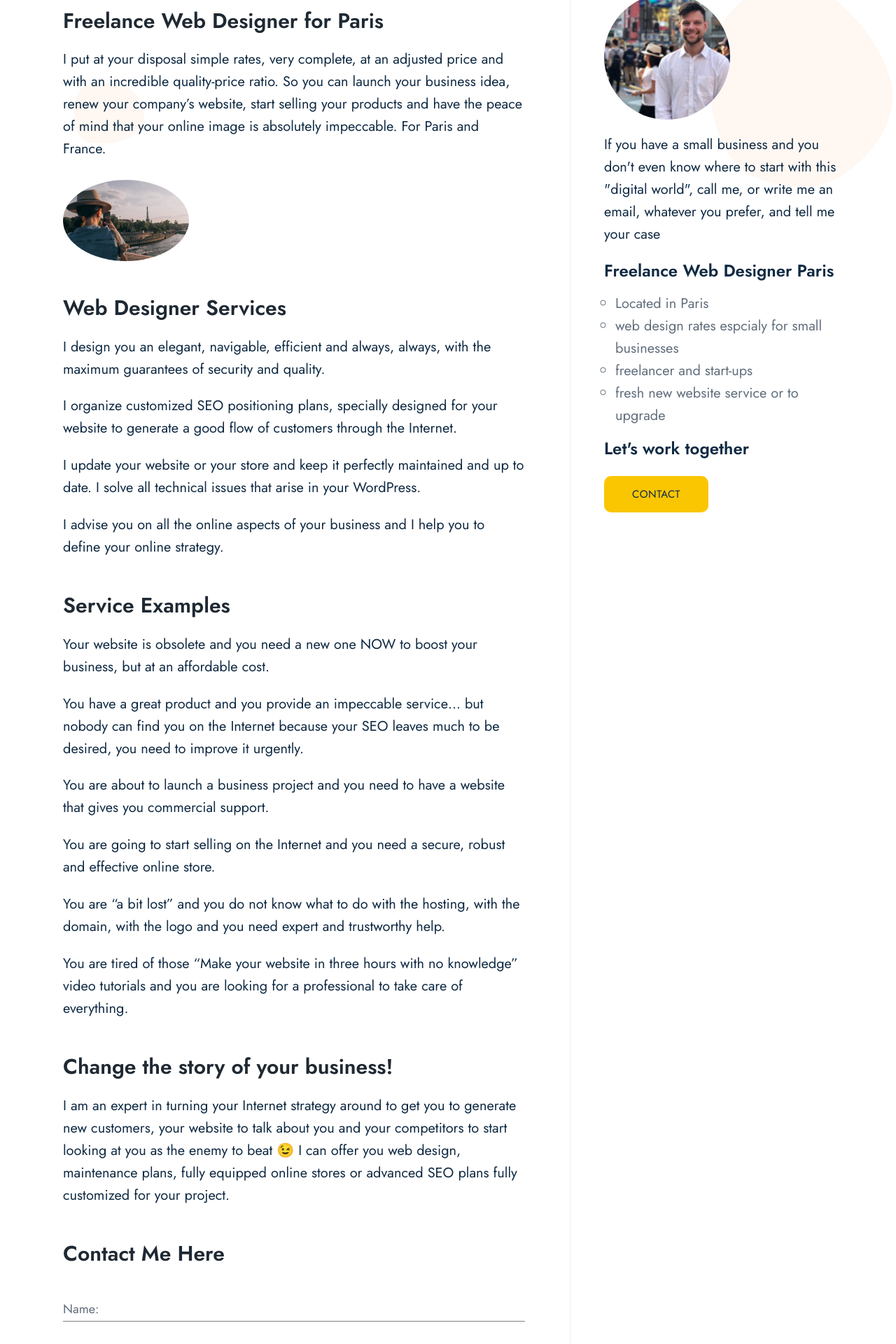
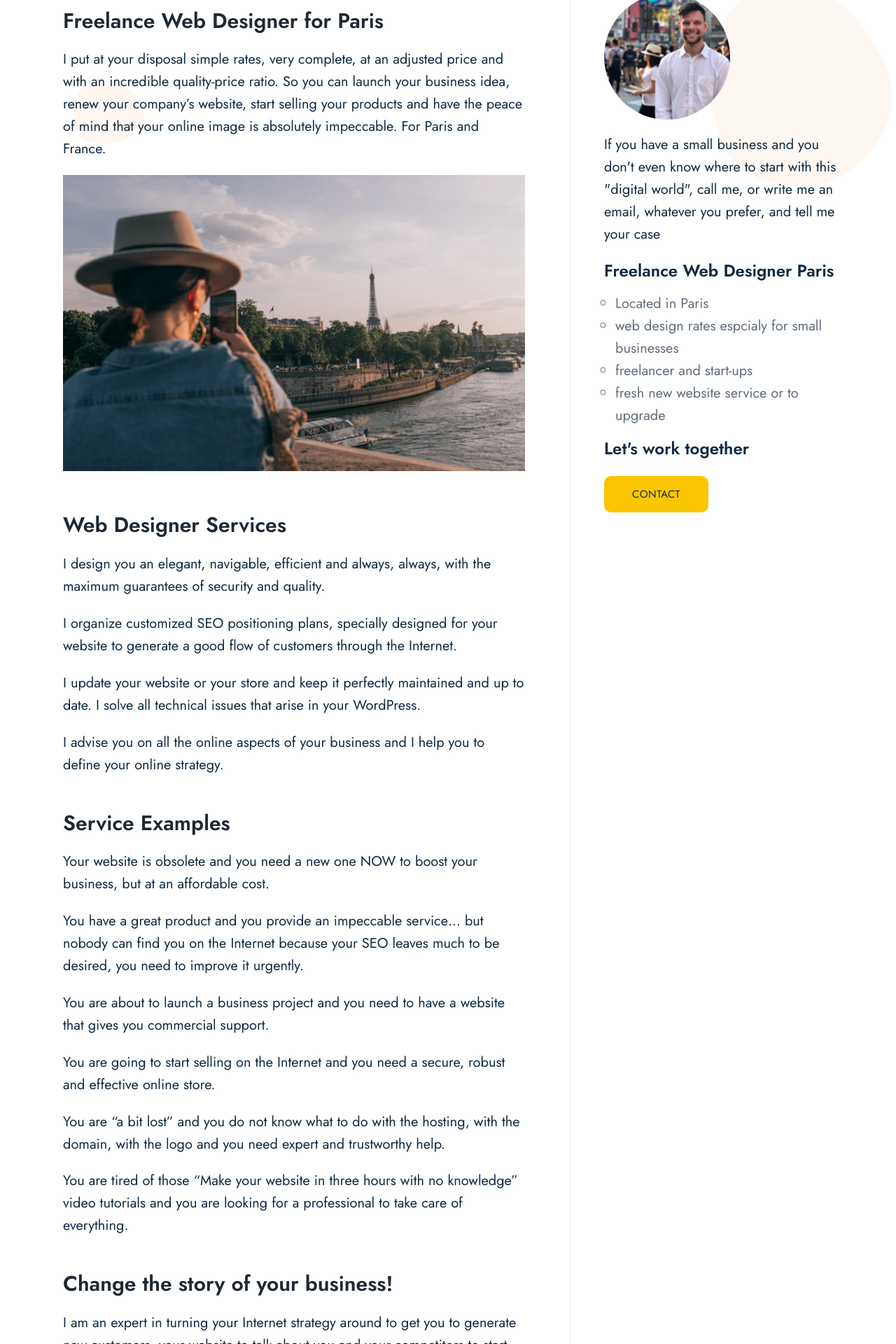
Before and after one commit to pariswebdesign/pariswebdesign.github.io, a Jekyll site: the page built from index.md, in a window 1280 px wide. Shown: the part 691-2611 px from the top of the page at 70% size. Built offline with Jekyll 4.4.1, drawn with Linux system fonts in a browser that asks for light colours.

Commit message:
Update index.md

```diff
--- a/index.md
+++ b/index.md
@@ -8,7 +8,7 @@ description:
 
 I put at your disposal simple rates, very complete, at an adjusted price and with an incredible quality-price ratio. So you can launch your business idea, renew your company's website, start selling your products and have the peace of mind that your online image is absolutely impeccable. For Paris and France.
 
-<img id="face" src="/paris.png" alt="paris">
+<img src="/paris.png" alt="paris">
 
 ## Web Designer Services
 
```
